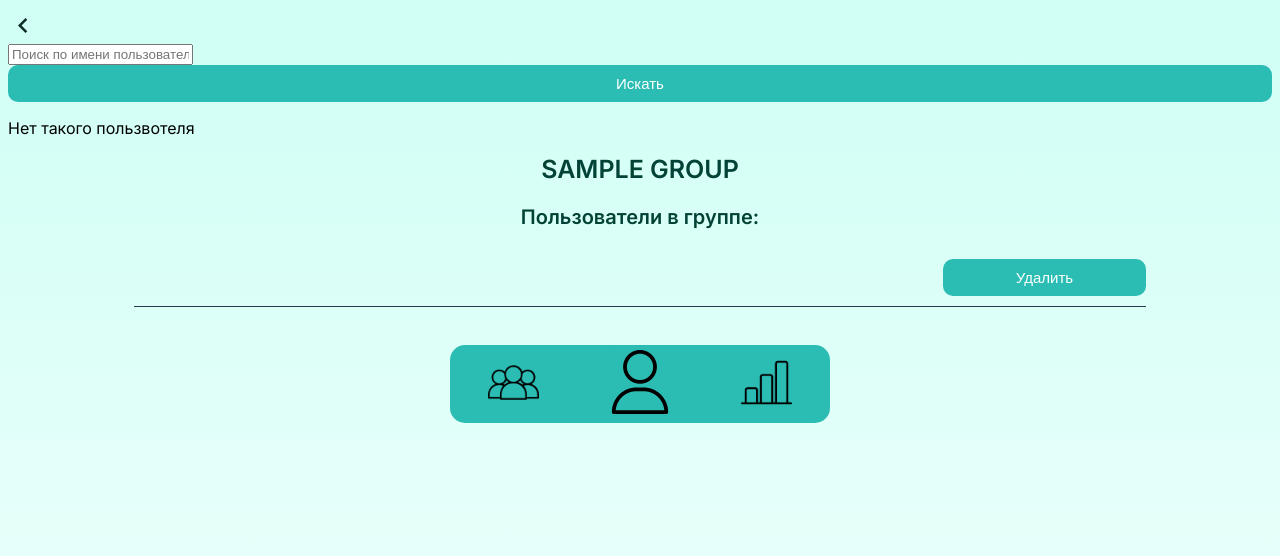
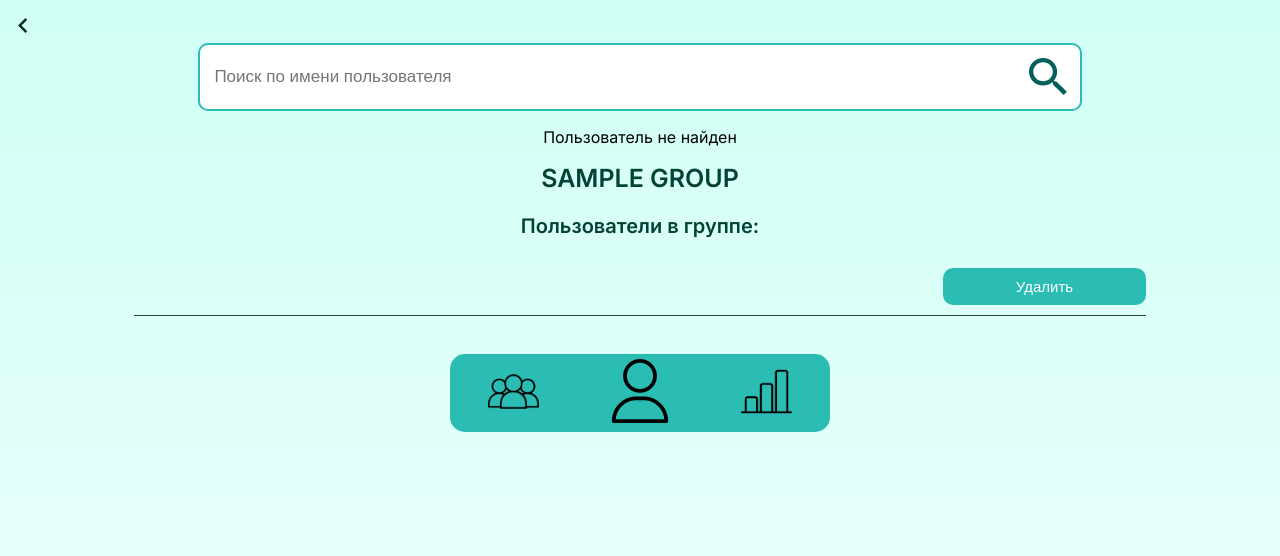
Before and after one commit to nikolayshumik/caloriesappweb, a Django app: page /adduser/1 in a window 1280 px wide. Shown: the top 556 px of the page. Run offline with Django 4.2, Linux system fonts and the light colour scheme; tables that the repository leaves empty hold one stand-in row (values such as "Sample post").

Commit message:
детали групп

```diff
--- a/appflut/webflut/static/css/Calories Page/calories.css
+++ b/appflut/webflut/static/css/Calories Page/calories.css
@@ -1,5 +1,6 @@
 @charset "UTF-8";
 html {
+  height: 100%;
   font-family: "Inter", sans-serif;
   background: rgb(207, 255, 245);
   background: linear-gradient(180deg, rgb(207, 255, 245) 0%, rgb(241, 255, 252) 100%) no-repeat;
@@ -226,6 +227,10 @@ h3 {
   cursor: pointer;
 }
 
+footer {
+  position: fixed !important;
+}
+
 /*размеры компьютеров*/
 @media (max-width: 1025px) {
   #delete_img {
--- a/appflut/webflut/static/css/Calories Page/calories.scss
+++ b/appflut/webflut/static/css/Calories Page/calories.scss
@@ -8,6 +8,7 @@ $font_15px: 15px;
 $border_radius: 5px;
 
 html {
+  height: 100%;
   font-family: "Inter", sans-serif;
   background: rgb(207, 255, 245);
   background: linear-gradient(
@@ -233,6 +234,9 @@ h3 {
 .clickable {
   cursor: pointer;
 }
+footer{
+  position: fixed !important;
+}
 /*размеры компьютеров*/
 @media (max-width: 1025px) {
   #delete_img {
--- a/appflut/webflut/static/css/Groups Pages/detailsGroups.css
+++ b/appflut/webflut/static/css/Groups Pages/detailsGroups.css
@@ -31,9 +31,43 @@ h3 {
   font-size: 20px;
 }
 
+.search {
+  width: 70%;
+  margin: auto;
+}
+.search .input-wrapper {
+  display: flex;
+  align-items: center;
+  border: 2px solid #2bbdb4;
+  border-radius: 10px;
+  padding: 1vw;
+  background-color: white;
+}
+.search #searchButton {
+  width: 3vw;
+  text-align: center;
+  background-color: transparent;
+  font-size: 15px;
+  padding: 0px;
+  border: none;
+  cursor: pointer;
+}
+.search .input-wrapper input {
+  font-size: 17px;
+  flex: 1;
+  border: none;
+  outline: none;
+}
+.search .icon-wrapper {
+  display: flex;
+  align-items: center;
+}
+.search .icon-wrapper img {
+  width: 3vw;
+}
+
 .conteiner {
   display: flex;
-  width: 80%;
   margin: auto;
   align-items: center;
   flex-direction: column;
@@ -70,7 +104,8 @@ h3 {
 }
 
 .person-groupe {
-  width: 100%;
+  width: 80%;
+  margin: auto;
   font-size: 20px;
   padding: 10px 0;
   border-bottom: 1px solid #293b4b;
--- a/appflut/webflut/static/css/Groups Pages/detailsGroups.scss
+++ b/appflut/webflut/static/css/Groups Pages/detailsGroups.scss
@@ -42,9 +42,45 @@ h3 {
   font-weight: 600;
   font-size: $font_20px;
 }
+.search {
+  width: 70%;
+  margin: auto;
+  .input-wrapper {
+    display: flex;
+    align-items: center;
+    border: 2px solid $blue_color;
+    border-radius: $border_radius;
+    padding: 1vw;
+    background-color: white;
+  }
+  #searchButton {
+    width: 3vw;
+    text-align: center;
+    background-color: transparent;
+    font-size: $font_15px;
+    padding: 0px;
+    border: none;
+    cursor: pointer;
+  }
+
+  .input-wrapper input {
+    font-size: $font_17px;
+    flex: 1;
+    border: none;
+    outline: none;
+  }
+
+  .icon-wrapper {
+    display: flex;
+    align-items: center;
+  }
+
+  .icon-wrapper img {
+    width: 3vw;
+  }
+}
 .conteiner {
   display: flex;
-  width: 80%;
   margin: auto;
   align-items: center;
   flex-direction: column;
@@ -79,7 +115,8 @@ h3 {
   }
 }
 .person-groupe {
-  width: 100%;
+  width: 80%;
+  margin: auto;
   font-size: $font_20px;
   padding: 10px 0;
   border-bottom: 1px solid #293b4b;
--- a/appflut/webflut/templates/eatingbase.html
+++ b/appflut/webflut/templates/eatingbase.html
@@ -64,11 +64,7 @@
     <!--Поиск продуктов-->
     <form action="" class="search" method="GET">
       <div class="input-wrapper">
-        <input
-          type="text"
-          id="search-input"
-          name="search"
-          placeholder="Поиск..."
+        <input type="text" id="search-input" name="search" placeholder="Поиск..."
           value="{{ search_query|default_if_none:'' }}"
         />
         <div class="icon-wrapper">
--- a/appflut/webflut/templates/groupdetail.html
+++ b/appflut/webflut/templates/groupdetail.html
@@ -18,30 +18,36 @@
   <img src="{% static 'accets/prev-arrow.svg' %}" id="prev-logo" />
 </a>
 
+<!--Поиск пользователей-->
+<form class="search" method="GET">
+  {% csrf_token %}
+  <div class="input-wrapper">
+    <input type="text" name="q" placeholder="Поиск по имени пользователя">
+    <button type="submit" class="icon-wrapper" id="searchButton">
+      <img src="{% static 'accets/search.svg' %}" alt="Поиск" />
+    </button>
+  </div>
+</form>
+<!--//Поиск пользователей-->
 
-
-<form method="GET" class="user-search">
-     {% csrf_token %}
-  <input type="text" name="q" placeholder="Поиск по имени пользователя">
-  <button type="submit" id="searchButton">Искать</button>
-</form>
 
 {% if pers_info_search %}
   <h3>Результаты поиска:</h3>
-  <ul>
+
     {% for usersser in pers_info_search %}
-      <form action="{% url 'adduser' group_id=group.id %}" method="post" class="new-user">
-            {% csrf_token %}
-      <li><a href="{% url 'userinfo' user_id=usersser.user.id %}">{{ usersser.first_name }} {{ usersser.last_name }}</a></li>
-           <input type="hidden" name="username" value="{{ usersser.user.username }}">
-      <button type="submit" id="addButton">Добавить</button>
-        </form>
+      <form action="{% url 'adduser' group_id=group.id %}" method="post" class="person-groupe">
+        {% csrf_token %}
+          <a href="{% url 'userinfo' user_id=usersser.user.id %}">
+            {{ usersser.first_name }} {{ usersser.last_name }}</a>
+           <input type="hidden" name="username" value="{{ usersser.user.username }}"/>
+          <button type="submit" id="addButton">Добавить</button>
+      </form>
     {% empty %}
       <li>Нет результатов</li>
     {% endfor %}
-  </ul>
+
 {% else %}
-  <p>Нет такого пользвотеля</p>
+  <p style="text-align: center;">Пользователь не найден</p>
 {% endif %}
 
 
```
Also changed, not shown: appflut/webflut/static/phototest/TaHyc/chart_2.png, 2 other files.
